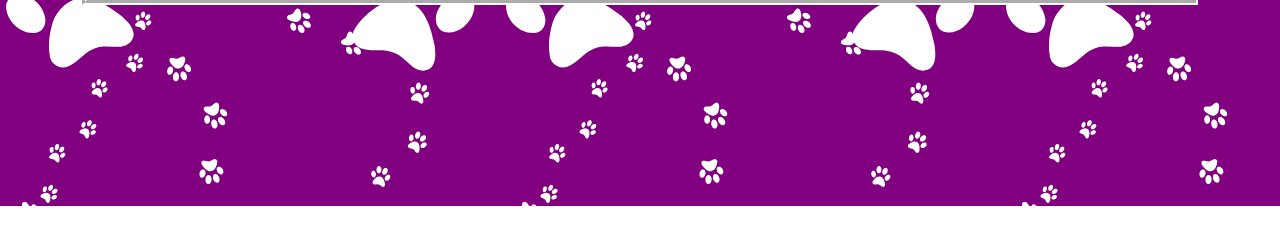
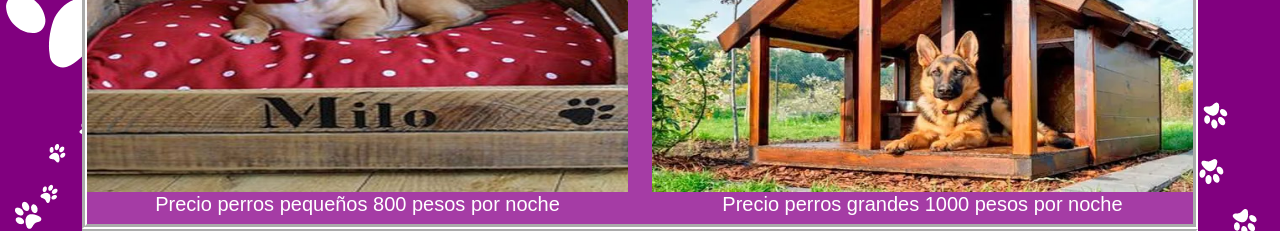
Before and after one commit to NeroStriker/Guarderia-Canina--Ezequiel-Benavides, a plain HTML site: page pages/servicios.html in a window 1280 px wide. Shown: the part 594-825 px from the top of the page. Before the commit the page ends 800 px from the top, so only its background shows below. Drawn offline with nearby package versions, Linux system fonts and the light colour scheme.

Commit message:
Añadiendo bootstrap

```diff
--- a/pages/servicios.html
+++ b/pages/servicios.html
@@ -68,6 +68,18 @@
                             <img class="img__article" src="../Assets/Imagenes/Perro-sonriente-2.webp" alt="perro relleno">
                     </article>
 
+                    <article class="productos__img row">
+                      <div class="mt-3 col-md-6">
+                        <img src="../Assets/Imagenes/perro-pequeño.jpg" alt="Perro pequeño">
+                        <h5>Precio perros pequeños 800 pesos por noche</h5>
+                      </div>
+                      <div class="mt-3 col-md-6">
+                        <img src="../Assets/Imagenes/perro-grande.webp" alt="Perro grande">
+                        <h5>Precio perros grandes 1000 pesos por noche</h5>
+                      </div>
+
+                    </article>
+
                 </section>
 
             </main>
--- a/style.css
+++ b/style.css
@@ -138,6 +138,12 @@ header img{
 }
 .img__article{
     height: 146px;
+    width: 100%;
+}
+
+.productos__img img{
+    height: 300px;
+    width: 100%;
 }
 @media screen and (min-width:768px) {
     .article1{
```
Also changed, not shown: Assets/Imagenes/perro-grande.webp (added), Assets/Imagenes/perro-pequeño.jpg (added).
